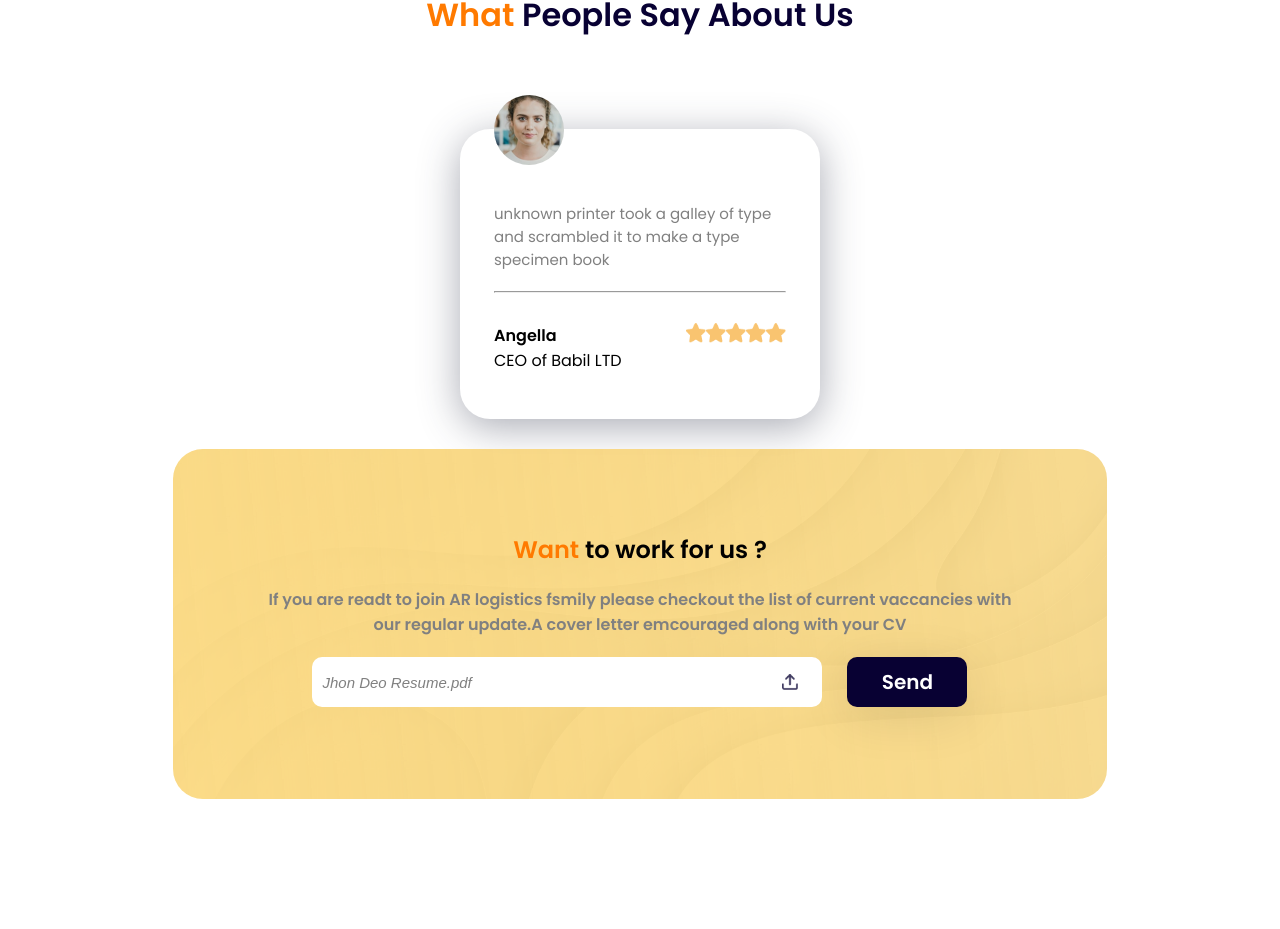
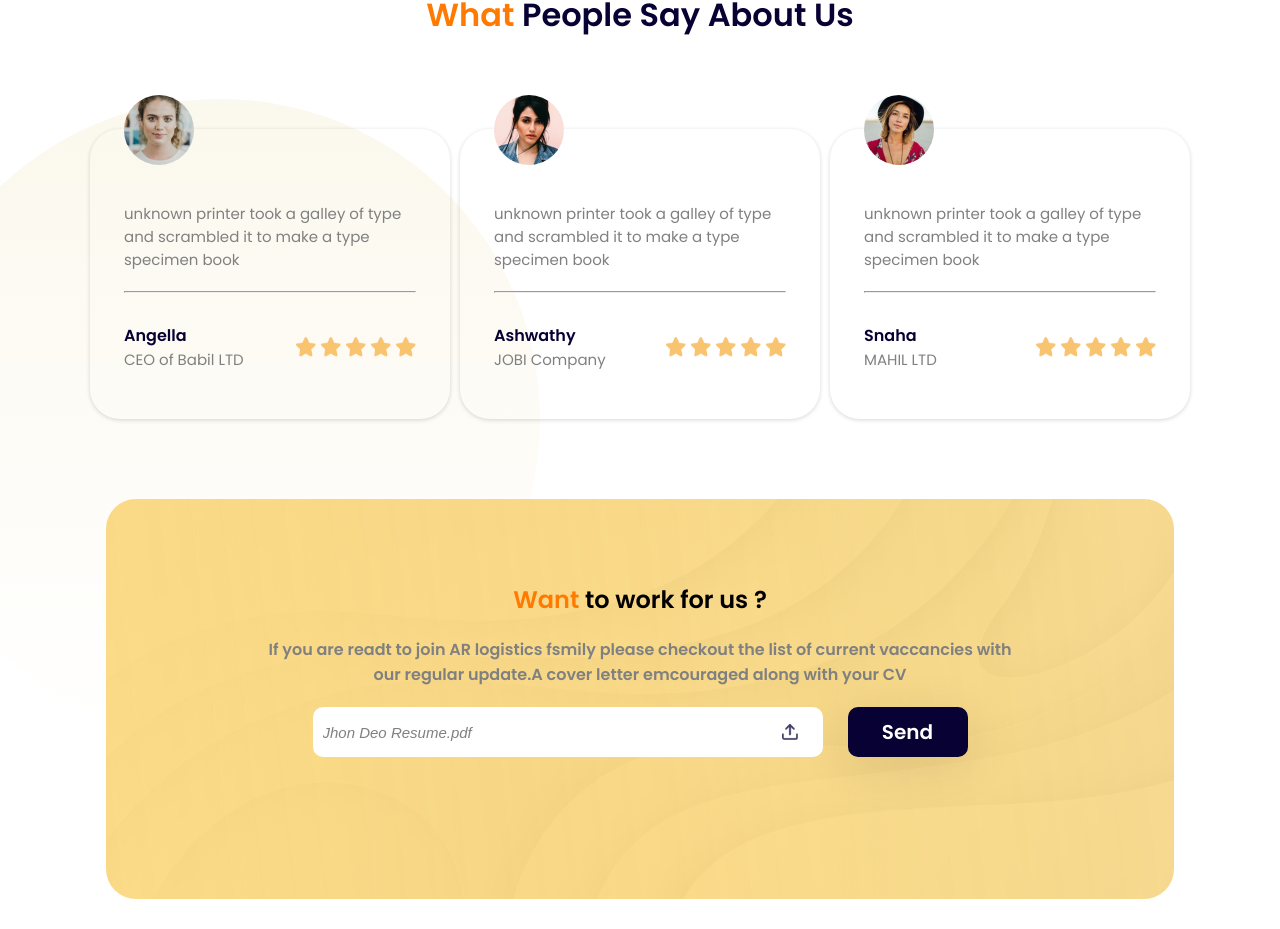
Before and after one commit to prathyu116/logestic, a React (Create React App) app: page / in a window 1280 px wide. Shown: the part 3139-4068 px from the top of the page. Before the commit the page ends 3968 px from the top, so only its background shows below. Built offline with nearby package versions, Linux system fonts and the light colour scheme.

Commit message:
pending footer

```diff
--- a/src/Components/PeopleReview/PeopleReview..jsx
+++ b/src/Components/PeopleReview/PeopleReview..jsx
@@ -3,6 +3,10 @@ import CommonHeadingSubHeading from '../CommonHeadingSubHeading/CommonHeadingSub
 import searchBG from '../../Assets/background - work for us.png'
 import uploadIMG from '../../Assets/Icon feather-upload.png'
 import person1 from '../../Assets/person 1.jpg'
+import person2 from '../../Assets/person 2.jpg'
+import person3 from '../../Assets/person 3.jpg'
+import bground from './../../Assets/background - thoran.svg';
+
 import './PeopleReview.css'
 import ReviewCard from './ReviewCard';
 const PeopleReview = () => {
@@ -17,9 +21,23 @@ const PeopleReview = () => {
 
              </div>
              <div className="review-card-container">
+             <div className="card-bg-img-container">
+                    <img src={bground} alt="image" />
+
+                </div>
                  <ReviewCard src={person1} info=" unknown printer took a galley of type and scrambled it to make a type specimen book"
                  name="Angella"
                  position="CEO of Babil LTD"
+
+                 />
+                 <ReviewCard src={person2} info=" unknown printer took a galley of type and scrambled it to make a type specimen book"
+                 name="Ashwathy"
+                 position="JOBI Company"
+
+                 />
+                 <ReviewCard src={person3} info=" unknown printer took a galley of type and scrambled it to make a type specimen book"
+                 name="Snaha"
+                 position="MAHIL LTD"
 
                  />
 
--- a/src/Components/PeopleReview/PeopleReview.css
+++ b/src/Components/PeopleReview/PeopleReview.css
@@ -6,6 +6,7 @@
     text-align: center;
     margin-top: 50px;
     gap: 30px;
+    position: relative;
 }
 .work-for-us-container{
     display: flex;
@@ -18,8 +19,9 @@
 }
 .background-search-img{
     position: relative;
-    height: 350px;
+    height: 400px;
     margin-bottom: 30px;
+    margin-top: 50px;
 }
 .background-search-img img{
 height: 100%;
@@ -85,11 +87,29 @@ border-radius: 30px;
     font-size: 20px;
     border-radius: 10px;
     border: 1px soild black;
-background-color: #080133;
+    background-color: #080133;
     cursor: pointer;
     margin-top: 0;
     color: white;
 
+}
+.review-card-container{
+    display: flex;
+    flex-direction: row;
+    gap: 10px;
+
+
+}
+.card-bg-img-container{
+
+    position: absolute;
+    left: -100px;
+    height: 640px;
+
+    z-index: -10;
+}
+.card-bg-img-container img{
+    height: 100%;
 }
 .review-card{
     display: flex;
@@ -99,10 +119,15 @@ background-color: #080133;
     width: 360px;
     height: 290px;
     border-radius: 30px;
-    box-shadow: 0px 8px 40px 0 hsl(229deg 23% 23% / 41%);
+    box-shadow: rgba(0, 0, 0, 0.16) 0px 1px 4px;
+
     padding: 0 34px;
     gap: 30px;
 
+}
+.review-card:hover{
+    box-shadow: rgba(0, 0, 0, 0.24) 0px 3px 8px;
+    transition: all 0.4s ease-in-out;
 }
 .top img{
 
@@ -117,12 +142,18 @@ background-color: #080133;
 .reviw-footer{
     display: flex;
     flex-direction: row;
-    align-items: flex-start;
+    align-items: center;
     justify-content: space-between;
     width: 100%;
+}
+.rating-star{
+    display: flex;
+    flex-direction: row;
+    gap: 5px;
 }
   .rating-star img{
       width: 20px;
       height: 20px;
 
+
   }
--- a/src/Components/PeopleReview/ReviewCard.jsx
+++ b/src/Components/PeopleReview/ReviewCard.jsx
@@ -19,8 +19,8 @@ const ReviewCard = (props) => {
 
             <div className="reviw-footer">
                 <div className="name-position">
-                    <h4 style={{textAlign:"left"}}>{props.name}</h4>
-                    <p>{props.position}</p>
+                    <h4 style={{textAlign:"left",color:"#080133"}}>{props.name}</h4>
+                    <p  style={{fontSize:15,color:"gray"}}>{props.position}</p>
 
                 </div>
                 <div className="rating-star">
```
